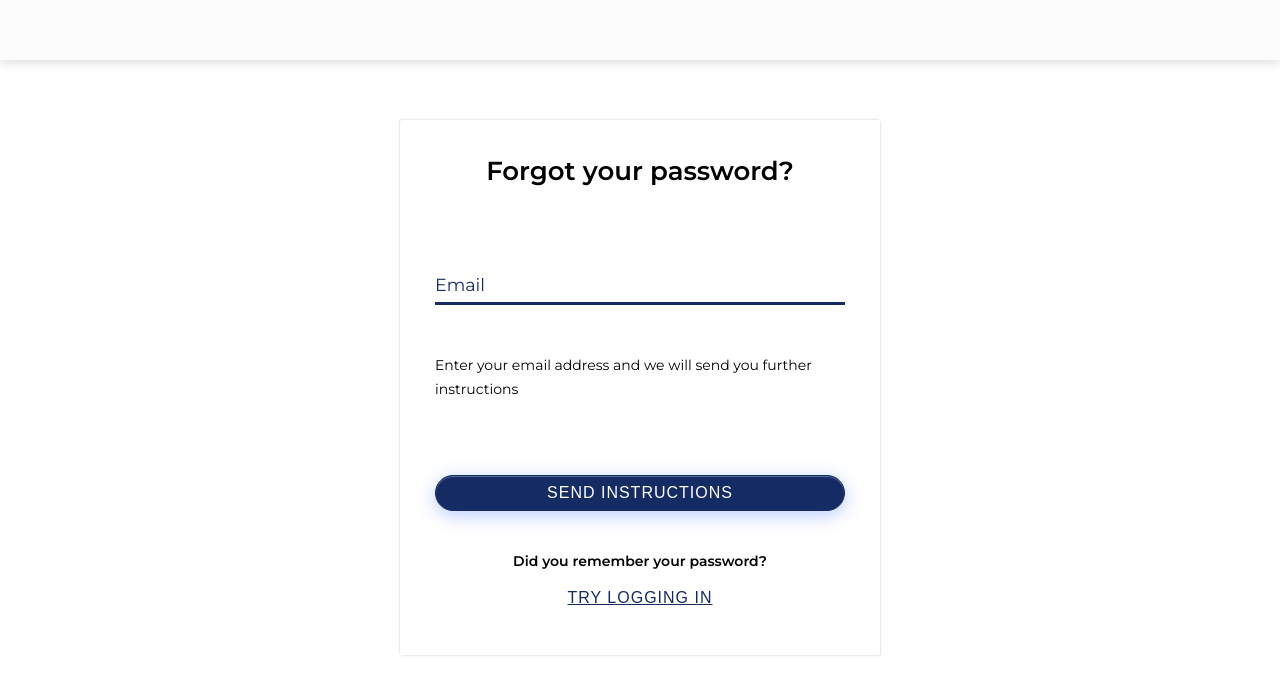
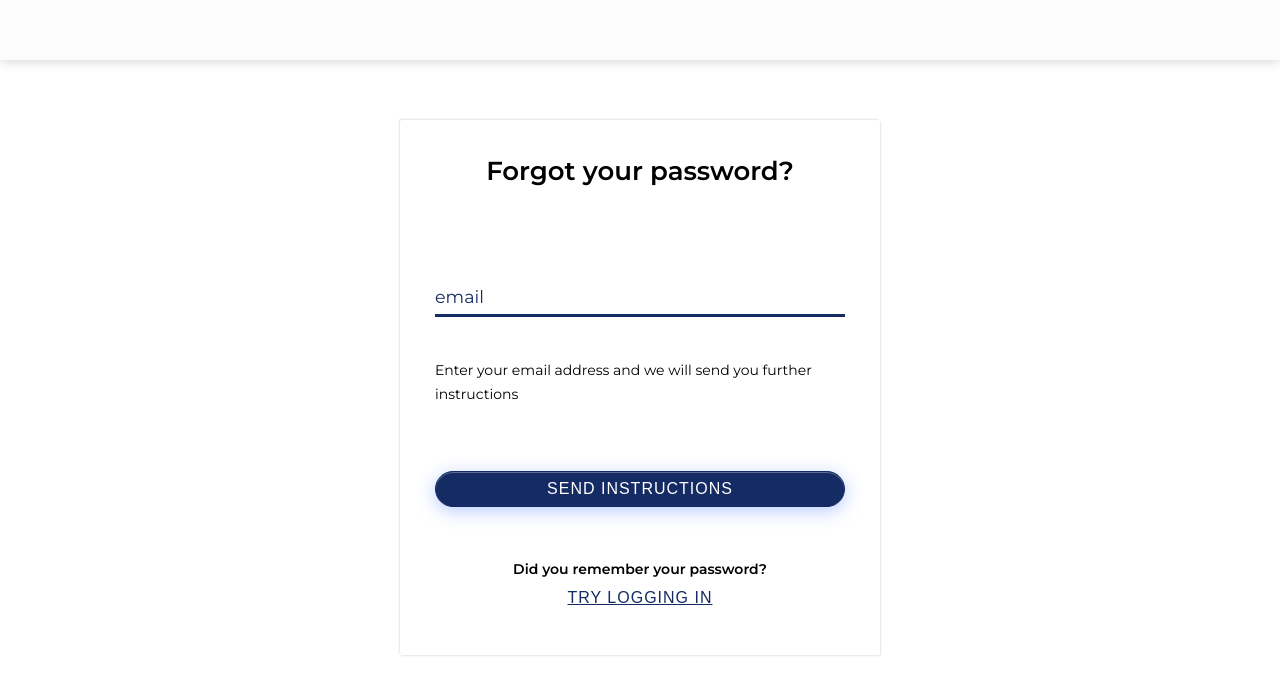
Before and after one commit to byshlata/Cards, a React (Create React App) app: page /forgot in a window 1280 px wide. Shown: the top 694 px of the page. Built offline with nearby package versions, Linux system fonts and the light colour scheme; no server answers.

Commit message:
change button and input type, add formik on forgotEmail

```diff
--- a/src/components/button/customButton/CustomButton.tsx
+++ b/src/components/button/customButton/CustomButton.tsx
@@ -4,33 +4,33 @@ import style from './CustomrButton.module.sass'
 import { CustomButtonType } from './types/CustomButtonType'
 
 export const CustomButton: FC<CustomButtonType> = (props): ReactElement => {
-  const { disabled, onClick, type, children } = props
+  const { disabled, onClick, color, type, children } = props
 
   let buttonClassName
 
-  if (type === 'primary') {
+  if (color === 'primary') {
     buttonClassName = style.primaryButton
   }
 
-  if (type === 'secondary') {
+  if (color === 'secondary') {
     buttonClassName = style.secondaryButton
   }
 
-  if (type === 'danger') {
+  if (color === 'danger') {
     buttonClassName = style.dangerButton
   }
 
-  if (type === 'disabled') {
+  if (color === 'disabled') {
     buttonClassName = style.disabledButton
   }
 
-  if (type === 'link') {
+  if (color === 'link') {
     buttonClassName = style.linkButton
   }
 
   return (
     <button
-      type="button"
+      type={type}
       disabled={disabled}
       aria-label="open"
       className={buttonClassName}
--- a/src/components/button/customButton/types/CustomButtonType.ts
+++ b/src/components/button/customButton/types/CustomButtonType.ts
@@ -1,8 +1,9 @@
 import { ReactNode } from 'react'
 
 export type CustomButtonType = {
-  type: 'primary' | 'secondary' | 'link' | 'danger' | 'disabled'
+  type?: 'submit' | 'button' | 'reset'
+  color: 'primary' | 'secondary' | 'link' | 'danger' | 'disabled' | 'submit'
   disabled?: boolean
-  onClick: () => void
+  onClick?: () => void
   children?: ReactNode
 }
--- a/src/components/input/customInput/CustomInput.tsx
+++ b/src/components/input/customInput/CustomInput.tsx
@@ -1,4 +1,7 @@
 import React, { ChangeEvent, ReactElement } from 'react'
+
+import { FieldProps } from 'formik'
+import { FormikHandlers } from 'formik/dist/types'
 
 import style from './CustomInput.module.sass'
 import { useClassInputElement } from './hooks/useClassInputElement'
@@ -6,15 +9,19 @@ import { usePasswordInput } from './hooks/usePasswordInput'
 import { EyeIconCloseSvg, EyeIconOpenSVG, SearchIconSvg } from './iconsSVG'
 import { CustomInputType } from './types/CustomInputType'
 
-export const CustomInput = ({
+interface CustomInputComponent {
+  type?: string
+}
+
+export const CustomInput: React.FC<CustomInputType & FieldProps> = ({
   type,
   name,
   error,
-  value,
   disabled,
-  onChange,
   onClick,
-}: CustomInputType): ReactElement => {
+  field,
+  form,
+}): ReactElement => {
   const { onWatchPassword, typeInputValue, isEyeOpenIcon, isEyeIcon, isSearchIcon, labelName } =
     usePasswordInput(type, error, name)
 
@@ -22,10 +29,6 @@ export const CustomInput = ({
     error,
     disabled
   )
-
-  const onsetValue = (e: ChangeEvent<HTMLInputElement>): void => {
-    onChange(e.currentTarget.value)
-  }
 
   const iconEye: ReactElement = isEyeOpenIcon ? (
     <button onClick={onWatchPassword} className={classIcon} type="button">
@@ -50,9 +53,8 @@ export const CustomInput = ({
           type={typeInputValue}
           className={classInput}
           required
-          value={value}
           disabled={disabled}
-          onChange={onsetValue}
+          {...field}
         />
         <label className={classLabel}>{labelName}</label>
         <div className={classBar} />
--- a/src/components/input/customInput/hooks/useClassInputElement.ts
+++ b/src/components/input/customInput/hooks/useClassInputElement.ts
@@ -1,6 +1,6 @@
 import style from '../CustomInput.module.sass'
 
-export const useClassInputElement = (error = false, disable = false) => {
+export const useClassInputElement = (error = '', disable = false) => {
   const classInput =
     (disable && error) || disable
       ? style.customInputDisable
--- a/src/components/input/customInput/hooks/usePasswordInput.ts
+++ b/src/components/input/customInput/hooks/usePasswordInput.ts
@@ -2,7 +2,7 @@ import { useState } from 'react'
 
 import { InputType } from '../types/CustomInputType'
 
-export const usePasswordInput = (type: InputType, error = false, name = '') => {
+export const usePasswordInput = (type: InputType, error = '', name = '') => {
   const [isWatchPassword, setIsWatchPassword] = useState<boolean>(false)
 
   const typeInputValue = isWatchPassword ? 'password' : 'text'
@@ -11,7 +11,7 @@ export const usePasswordInput = (type: InputType, error = false, name = '') => {
     setIsWatchPassword(!isWatchPassword)
   }
 
-  const labelName = error ? 'error' : name
+  const labelName = error ? error : name
 
   const isEyeIcon = type === 'password'
   const isSearchIcon = type === 'search'
--- a/src/components/input/customInput/types/CustomInputType.ts
+++ b/src/components/input/customInput/types/CustomInputType.ts
@@ -1,10 +1,8 @@
 export type CustomInputType = {
   name?: string
   type: InputType
-  error?: boolean
+  error?: string
   disabled?: boolean
-  value: any
-  onChange: (value: string) => void
   onClick?: () => void
 }
 
--- a/src/components/modal/Modal.tsx
+++ b/src/components/modal/Modal.tsx
@@ -24,7 +24,7 @@ export const Modal: React.FC<ModalType> = (props): ReactElement | null => {
     <div className={classModal}>
       <div className={classContent}>
         <div className={style.buttonClose}>
-          <CustomButton type="link" disabled={false} onClick={onClose}>
+          <CustomButton color="link" disabled={false} onClick={onClose}>
             <div className={style.close} />
           </CustomButton>
         </div>
--- a/src/pages/forgot/forgotEmail/ForgotEmail.tsx
+++ b/src/pages/forgot/forgotEmail/ForgotEmail.tsx
@@ -1,43 +1,86 @@
 import React from 'react'
 
 import { CustomButton, CustomInput, FormBody, Title } from 'components'
-import { useCustomInput } from 'components/input/customInput/hooks'
+import { Field, FieldProps, FormikProvider, useFormik } from 'formik'
 import { useAppDispatch } from 'hooks'
 import { useSelector } from 'react-redux'
 import { selectorsIsLoading, sendLetterOnEmail } from 'store'
 
 import style from './ForgotEmail.module.sass'
 
+export type FormikErrorType = {
+  email?: string
+}
+
 export const ForgotEmail = () => {
   const dispatch = useAppDispatch()
 
   const isLoading = useSelector(selectorsIsLoading)
 
-  const { value, setValue } = useCustomInput('')
-
-  const onSendLetterEmail = () => {
-    dispatch(sendLetterOnEmail(value))
+  const formik = useFormik({
+    initialValues: {
+      email: '',
+    },
+    validate: (values) => {
+      const errors: FormikErrorType = {}
+      console.log(formik.handleBlur('email'))
+      if (!values.email) {
+        errors.email = ''
+      } else if (
+        !/^[A-Z0-9._%+-]+@[A-Z0-9.-]+\.[A-Z]{2,4}$/i.test(values.email) &&
+        formik.handleBlur('email')
+      ) {
+        errors.email = 'Invalid email address'
       }
+      return errors
+    },
+    onSubmit: (values) => {
+      dispatch(sendLetterOnEmail(values.email))
+      formik.resetForm({
+        values: { email: '' },
+      })
+    },
+  })
 
   const onNavigateToLoginPage = () => {}
 
   return (
     <FormBody width={410} height={460}>
       <Title text="Forgot your password?" />
+      <FormikProvider value={formik}>
+        <form onSubmit={formik.handleSubmit}>
           <div className={style.inputWrapper}>
-        <CustomInput value={value} onChange={setValue} type="simple" name="Email" />
+            <Field name="email">
+              {({ form, meta, field }: FieldProps) => (
+                <CustomInput
+                  field={field}
+                  form={form}
+                  meta={meta}
+                  type="simple"
+                  name="email"
+                  error={formik.errors.email}
+                />
+              )}
+            </Field>
           </div>
           <p className={style.textInformationWrapper}>
             Enter your email address and we will send you further instructions
           </p>
           <div className={style.buttonWrapper}>
-        <CustomButton type="primary" disabled={isLoading} onClick={onSendLetterEmail}>
+            <CustomButton type="submit" color="primary" disabled={isLoading}>
               Send Instructions
             </CustomButton>
           </div>
+        </form>
+      </FormikProvider>
+      <div>
         <p className={style.textBlockQuestion}>Did you remember your password?</p>
-      <div>
-        <CustomButton type="link" onClick={onNavigateToLoginPage} disabled={isLoading}>
+        <CustomButton
+          type="button"
+          color="link"
+          onClick={onNavigateToLoginPage}
+          disabled={isLoading}
+        >
           Try logging in
         </CustomButton>
       </div>
--- a/src/pages/forgot/forgotSendLetter/ForgotSendLetter.tsx
+++ b/src/pages/forgot/forgotSendLetter/ForgotSendLetter.tsx
@@ -1,8 +1,10 @@
 import React, { useEffect, useState } from 'react'
 
 import { CustomButton, FormBody, LetterSendIcon, Title } from 'components'
+import { Path } from 'enums'
 import { useAppDispatch } from 'hooks'
 import { useSelector } from 'react-redux'
+import { Navigate, useNavigate } from 'react-router-dom'
 import { removeEmail, selectorEmail, selectorsIsLoading } from 'store'
 
 import style from './ForgotSendLetter.module.sass'
@@ -12,8 +14,11 @@ const CONST_DELAY = 1000
 
 export const ForgotSendLetter = () => {
   const dispatch = useAppDispatch()
+
   const isLoading = useSelector(selectorsIsLoading)
   const email = useSelector(selectorEmail)
+
+  const navigate = useNavigate()
 
   const [counterDown, setCounterDown] = useState<number>(COUNT_VAlUE)
   const onNavigateToLoginPage = () => {}
@@ -26,6 +31,7 @@ export const ForgotSendLetter = () => {
 
   if (counterDown === -1) {
     dispatch(removeEmail())
+    navigate(`${Path.Login}`)
   }
 
   return (
@@ -41,7 +47,7 @@ export const ForgotSendLetter = () => {
         `Going to the sing in page via... {counterDown}`
       </p>
       <div className={style.buttonWrapper}>
-        <CustomButton type="primary" disabled={isLoading} onClick={onNavigateToLoginPage}>
+        <CustomButton color="primary" disabled={isLoading} onClick={onNavigateToLoginPage}>
           Back to login
         </CustomButton>
       </div>
--- a/src/store/slice/forgotSlice.ts
+++ b/src/store/slice/forgotSlice.ts
@@ -13,8 +13,6 @@ export const forgotSlice = createSlice({
       state.email = action.payload
     },
     removeEmail: () => {
-      // eslint-disable-next-line no-debugger
-      debugger
       return initialState
     },
   },
--- a/src/store/thunk/forgotThunk.ts
+++ b/src/store/thunk/forgotThunk.ts
@@ -1,15 +1,13 @@
 import { createAsyncThunk } from '@reduxjs/toolkit'
 import { forgotAPI } from 'api'
 import axios from 'axios'
-import { sendLetter, setInitialized } from 'store'
+import { isSpinAppLoading, sendLetter, setInitialized } from 'store'
 
 export const sendLetterOnEmail = createAsyncThunk(
   'forgotSlice/sendLetterOnEmail',
   async (email: string, { rejectWithValue, dispatch }) => {
-    // eslint-disable-next-line no-debugger
-    debugger
     try {
-      dispatch(setInitialized(true))
+      dispatch(isSpinAppLoading(true))
       const res = await forgotAPI.sendLetter(email)
       if ('error' in res) {
         return rejectWithValue(res.error)
@@ -21,7 +19,7 @@ export const sendLetterOnEmail = createAsyncThunk(
         return rejectWithValue(err.message)
       }
     } finally {
-      dispatch(setInitialized(false))
+      dispatch(isSpinAppLoading(false))
     }
   }
 )
```
Lines whose indentation alone changed are shown as unchanged.
